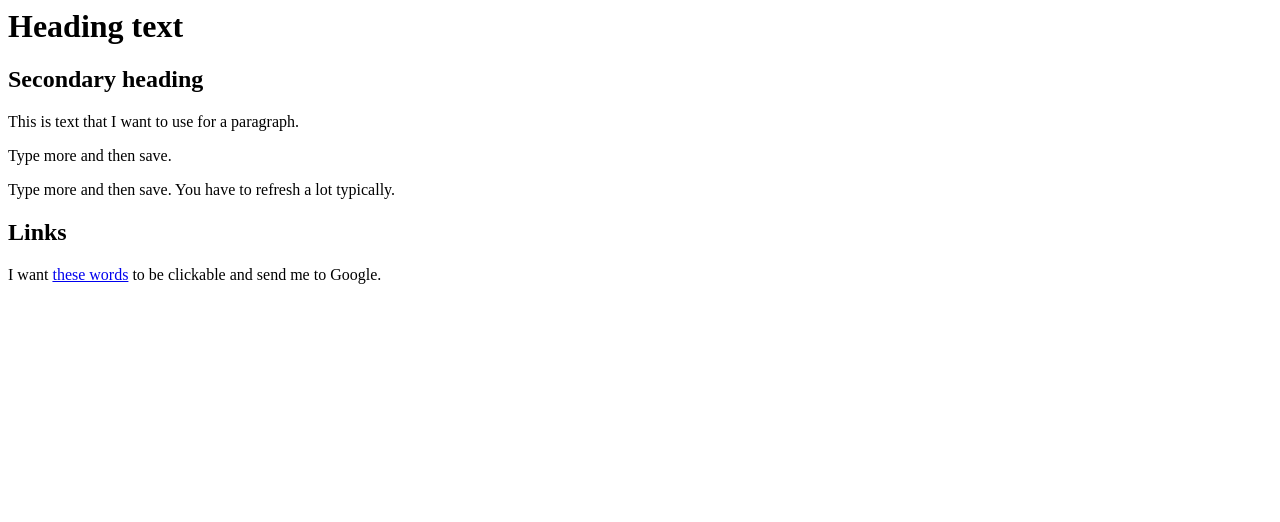
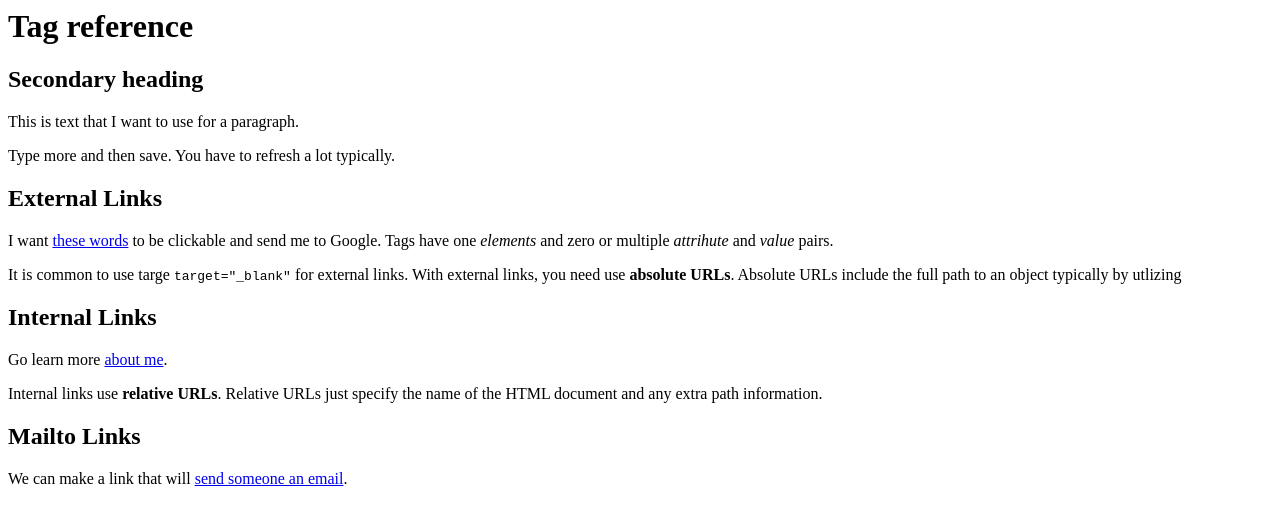
Before and after one commit to mlevey93/mlevey93.github.io, a plain HTML site: page index.html in a window 1280 px wide. Drawn offline with Linux system fonts and the light colour scheme.

Commit message:
Relative and mailto links

```diff
--- a/index.html
+++ b/index.html
@@ -1,7 +1,14 @@
-<h1>Heading text</h1>
+<h1>Tag reference</h1>
 <h2>Secondary heading</h2>
 <p>This is text that I want to use for a paragraph.</p>
-<p>Type more and then save.</p>
 <p>Type more and then save. You have to refresh a lot typically.</p>
-<h2>Links</h2>
-<p>I want <a href="http:google.com">these words</a> to be clickable and send me to Google.</p>
+
+<h2>External Links</h2>
+<p>I want <a href="http://google.com"target="_blank" title="Google">these words</a> to be clickable and send me to Google.  Tags have one <em>elements</em> and zero or multiple <em>attrihute</em> and <em>value</em> pairs. </p>
+<p>It is common to use targe <code>target="_blank"</code> for external links. With external links, you need use <strong>absolute URLs</strong>.  Absolute URLs include the full path to an object typically by utlizing </code><p>
+
+<h2>Internal Links</h2>
+<p>Go learn more <a href="about.html">about me</a>.</p>  Internal links use <strong>relative URLs</strong>.  Relative URLs just specify the name of the HTML document and any extra path information.<p>
+
+<h2>Mailto Links</h2>
+<p>We can make a link that will <a href="mailto:name@domain.com">send someone an email</a>.</p>
```
Also changed, not shown: about.html (+2 -0 lines).
